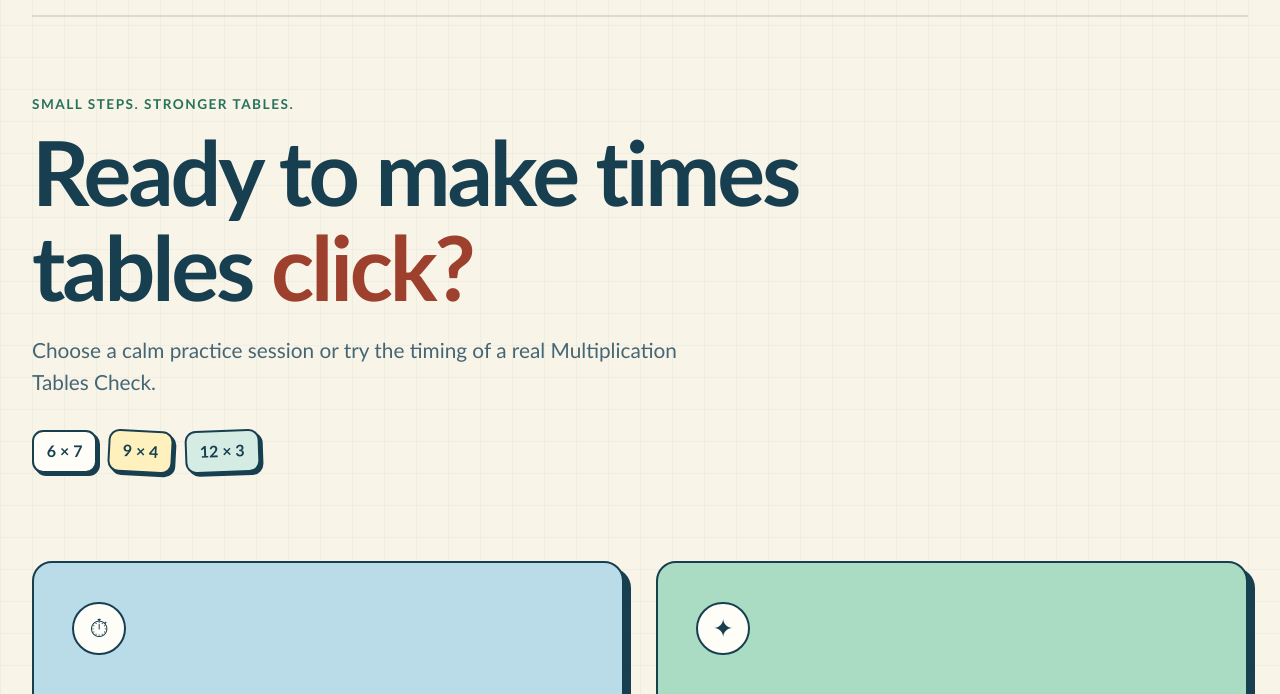
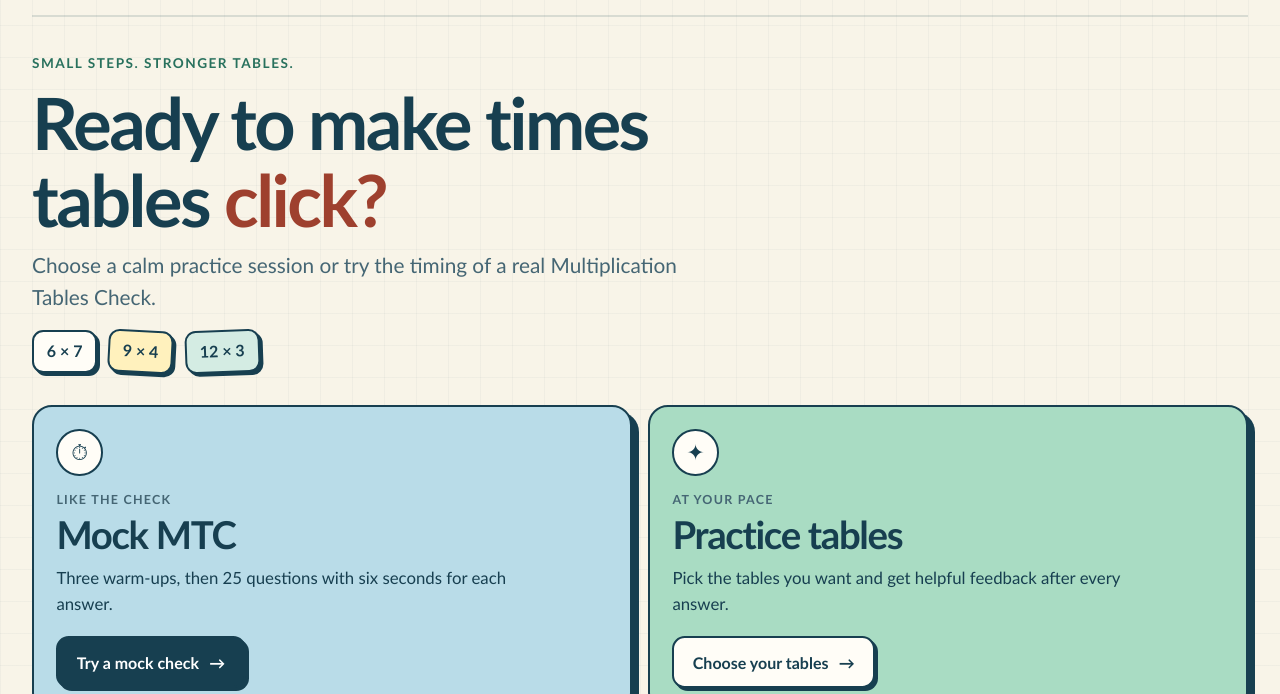
Before and after one commit to MattSixsmith/MTC, a website with bundled scripts: page index.html in a window 1280 px wide. Shown: the part 71-765 px from the top of the page. Built offline with nearby package versions, Linux system fonts and the light colour scheme.

Commit message:
Remove Clutter

```diff
--- a/app.js
+++ b/app.js
@@ -57,6 +57,7 @@ function showScreen(screen, { focus = true } = {}) {
   cycle.cancel();
   screens.forEach((item) => { item.hidden = item !== screen; });
   document.body.classList.toggle("is-playing", screen === gameScreen);
+  document.body.classList.toggle("is-home", screen === homeScreen);
   document.body.classList.toggle("is-mock-intro", screen === mockIntroScreen);
   document.body.classList.toggle("is-practice-setup", screen === practiceSetupScreen);
   window.scrollTo(0, 0);
--- a/index.html
+++ b/index.html
@@ -9,7 +9,7 @@
     <link rel="stylesheet" href="styles.css">
     <script type="module" src="app.js"></script>
   </head>
-  <body>
+  <body class="is-home">
     <a class="skip-link" href="#main">Skip to main content</a>
 
     <header class="site-header">
--- a/styles.css
+++ b/styles.css
@@ -130,6 +130,23 @@ input:focus-visible,
 .screen { padding-block: clamp(2.5rem, 7vw, 6rem); }
 
 .home-screen { padding-top: clamp(2.5rem, 6vw, 5rem); }
+
+.is-home .home-screen { padding-block: clamp(1.5rem, 3vw, 2.25rem); }
+.is-home .home-screen h1 {
+  margin-bottom: 0.75rem;
+  font-size: clamp(2.8rem, 7vw, 4.5rem);
+}
+.is-home .number-trail { margin-top: 1rem; }
+.is-home .mode-grid { gap: 1rem; margin-top: 2rem; }
+.is-home .mode-card { padding: 1.4rem; }
+.is-home .card-icon {
+  width: 2.9rem;
+  height: 2.9rem;
+  margin-bottom: 0.9rem;
+  font-size: 1.35rem;
+}
+.is-home .mode-card > p:not(.card-kicker) { margin-bottom: 1.2rem; }
+.is-home .site-footer { padding-block: 1.25rem; }
 
 .home-copy { max-width: 54rem; }
 
@@ -767,7 +784,6 @@ h2 { font-size: clamp(1.75rem, 3vw, 2.4rem); }
 }
 
 @media (max-width: 52rem) {
-  .mode-grid { grid-template-columns: 1fr; }
   .question-stage { grid-template-columns: 1fr; align-items: stretch; }
   .keypad { width: min(100%, 24rem); margin-inline: auto; }
   .review-heading { align-items: flex-start; flex-direction: column; gap: 0.6rem; }
@@ -781,6 +797,7 @@ h2 { font-size: clamp(1.75rem, 3vw, 2.4rem); }
 @media (max-width: 38rem) {
   .site-header { align-items: flex-start; padding-block: 1rem; }
   .brand > span:last-child { max-width: 8rem; line-height: 1.1; }
+  .mode-grid { grid-template-columns: 1fr; }
   .number-trail span:nth-child(3) { display: none; }
   .table-options { grid-template-columns: repeat(4, 1fr); }
   .game-topbar { align-items: flex-start; }
```
Also changed, not shown: test/responsive-check.mjs (+12 -1 lines).
